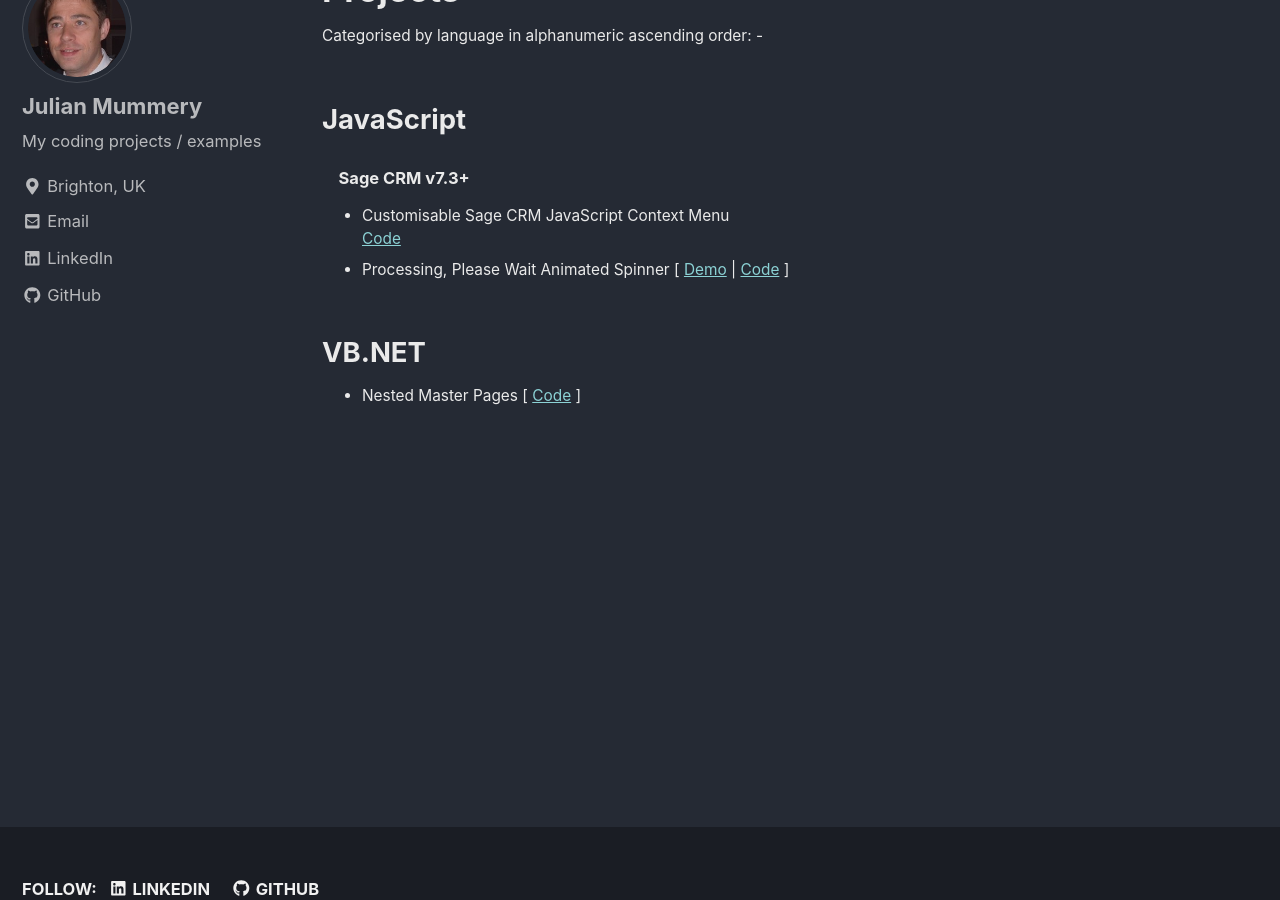
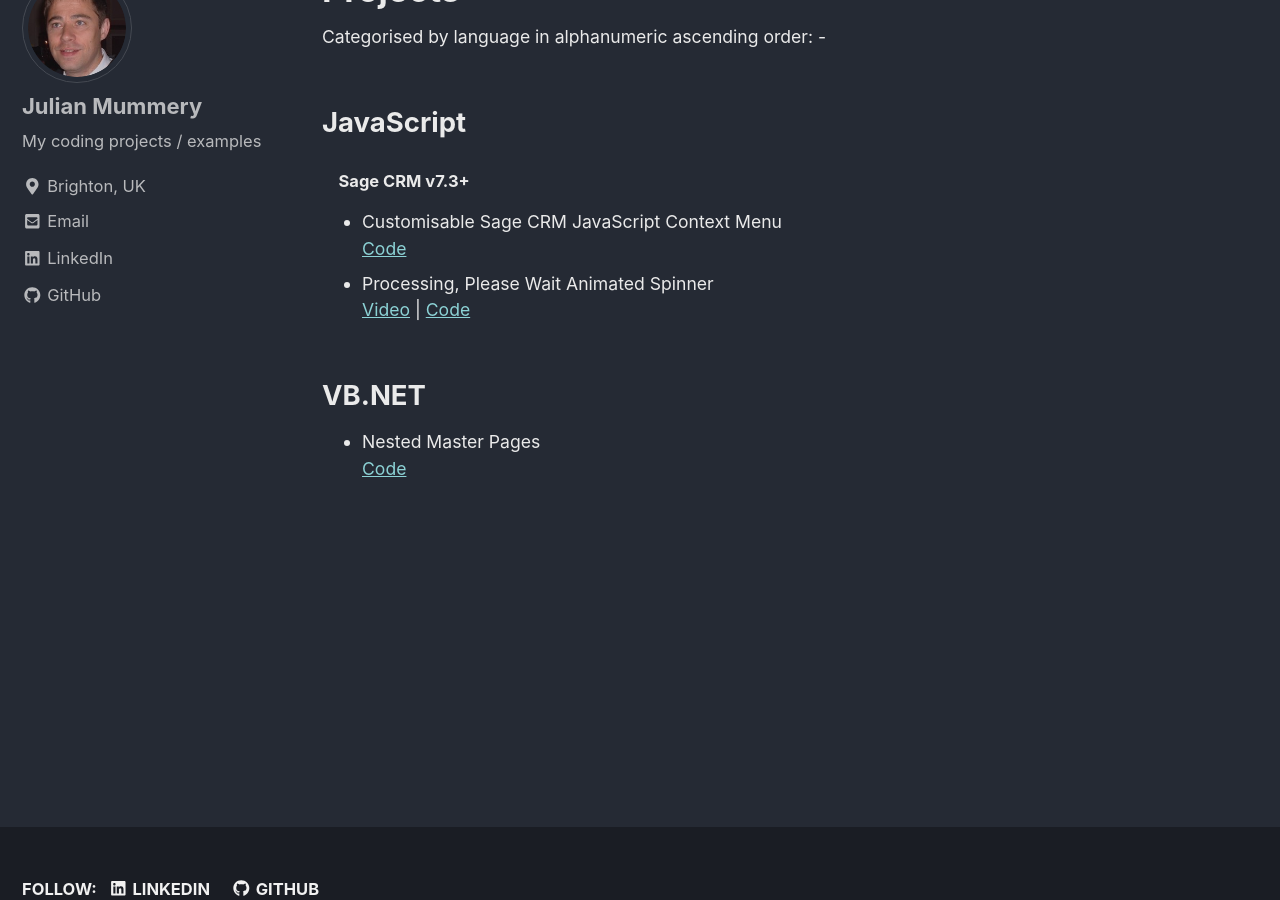
Before and after one commit to julianmummery/julianmummery.github.io, a Jekyll site: the page built from _pages/coding-projects.md, in a window 1280 px wide and 900 px high, scrolled down 459 px. Built offline with Jekyll 4.4.1, drawn with Linux system fonts in a browser that asks for light colours; nearby versions of some CDN libraries.

Commit message:
Update coding-projects.md

```diff
--- a/_pages/coding-projects.md
+++ b/_pages/coding-projects.md
@@ -7,17 +7,17 @@
    image: "/assets/images/header-android-code.png"
 ---
 
-<p style="font-size:0.70em; margin-top:0; margin-bottom: 0;">Categorised by language in alphanumeric ascending order: -</p>
+<p style="font-size:0.80em; margin-top:0; margin-bottom: 0;">Categorised by language in alphanumeric ascending order: -</p>
 
 <h2>JavaScript</h2>
 <h5 style="padding-left:1em;">Sage CRM v7.3+</h5>
-<ul style="font-size:0.70em;">
+<ul style="font-size:0.80em;">
   <li>Customisable Sage CRM JavaScript Context Menu <br> <a href="https://github.com/julianmummery/sagecrm-context-menu" target="_blank">Code</a></li>
-  <li>Processing, Please Wait Animated Spinner [ <a href="https://github.com/julianmummery/sagecrm-please-wait-animation/blob/master/SageCRM-Loading-Anim.mp4?raw=true" target="_blank">Demo</a> | <a href="https://github.com/julianmummery/sagecrm-please-wait-animation" target="_blank">Code</a> ]</li>
+  <li>Processing, Please Wait Animated Spinner <br> <a href="https://github.com/julianmummery/sagecrm-please-wait-animation/blob/master/SageCRM-Loading-Anim.mp4?raw=true" target="_blank">Video</a> | <a href="https://github.com/julianmummery/sagecrm-please-wait-animation" target="_blank">Code</a></li>
 </ul>
 
 
 <h2>VB.NET</h2>
-<ul style="font-size:0.70em;">
-  <li>Nested Master Pages [ <a href="https://github.com/julianmummery/nested-master-pages-example" target="_blank">Code</a> ]</li>
+<ul style="font-size:0.80em;">
+  <li>Nested Master Pages <br> <a href="https://github.com/julianmummery/nested-master-pages-example" target="_blank">Code</a></li>
 </ul>
```
